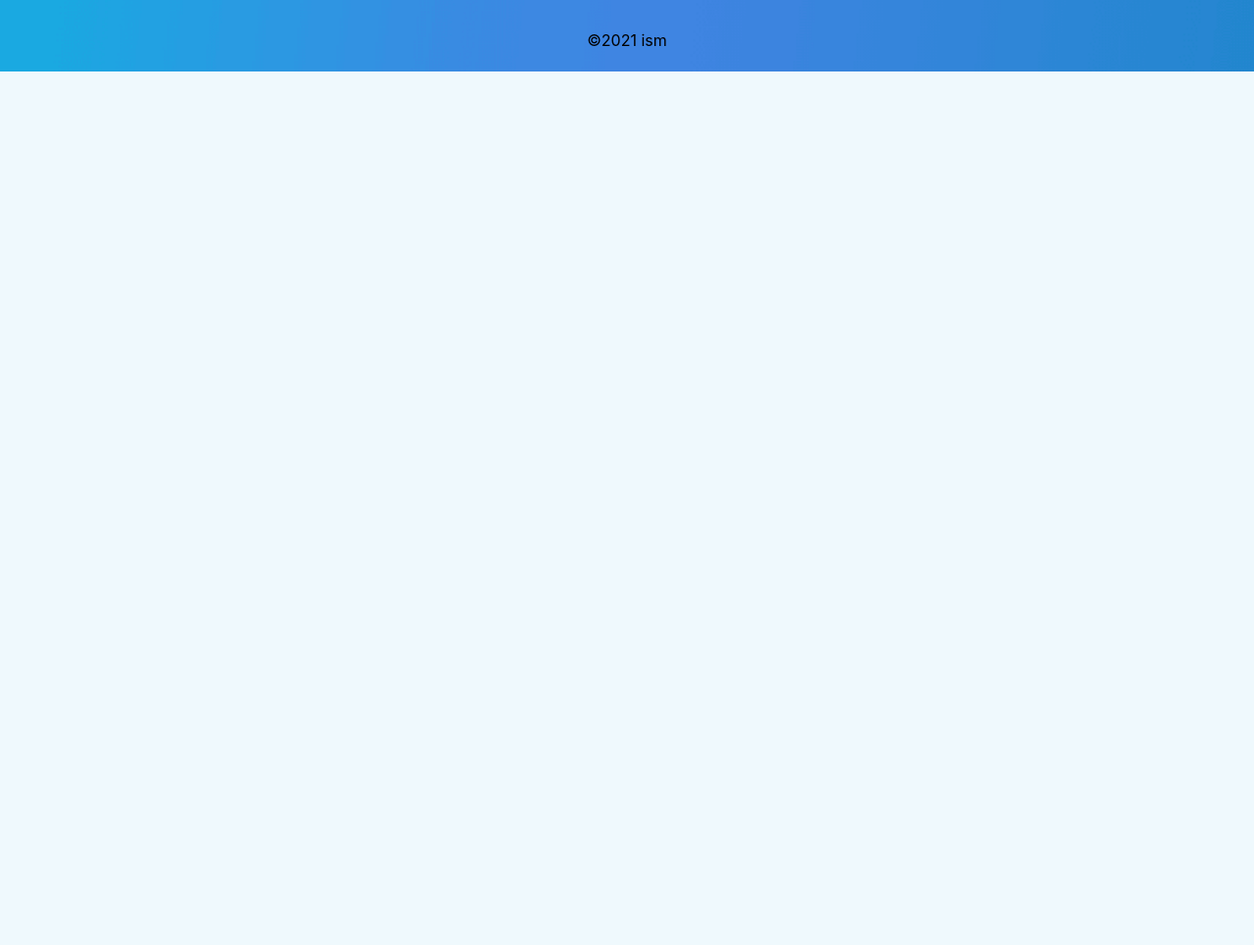
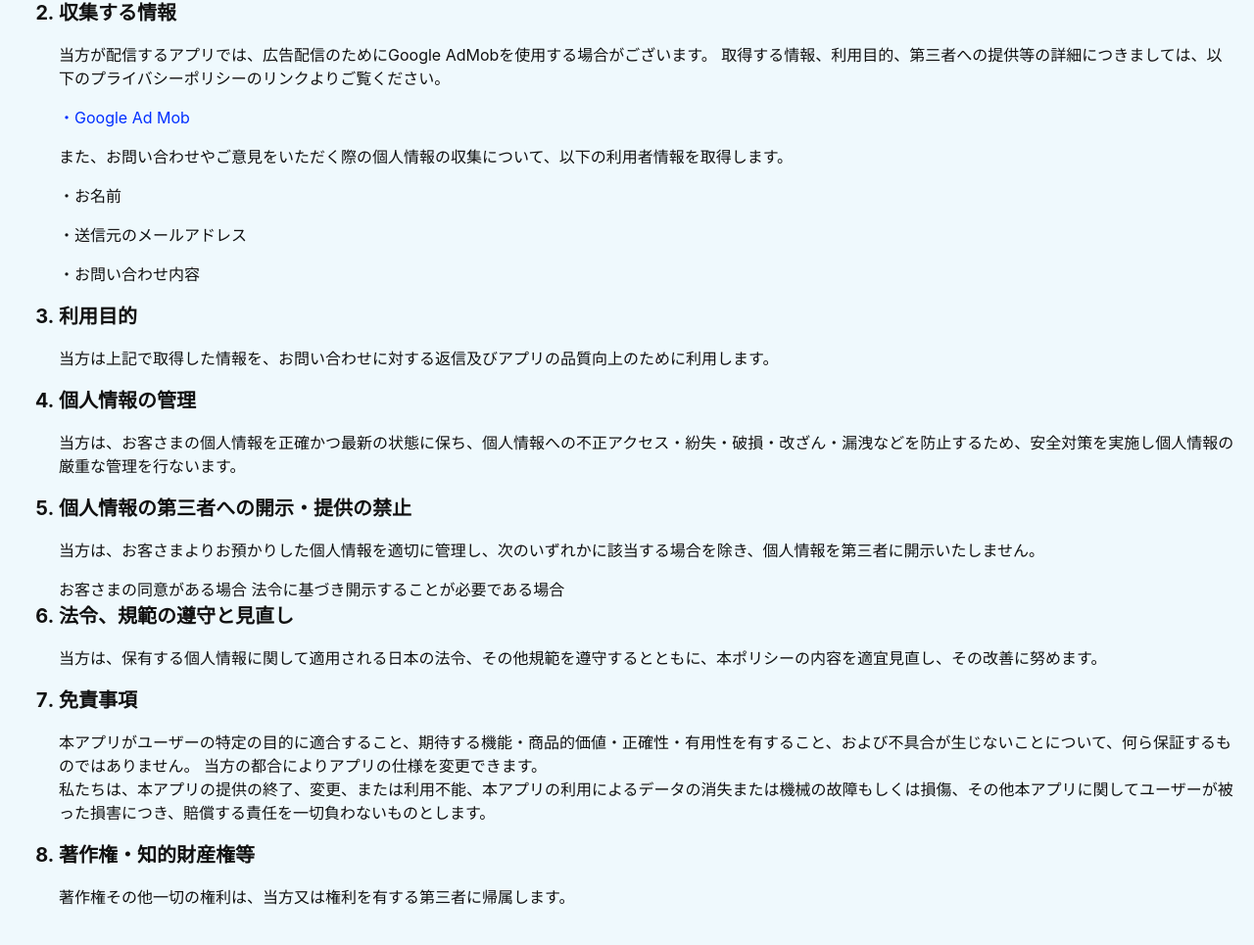
Before and after one commit to Ryu0118/TermsAndConditions, a plain HTML site: page stweb/pp/index.html in a window 1280 px wide. Shown: the part 387-1352 px from the top of the page at 98% size. Before the commit the page ends 800 px from the top, so only its background shows below. Drawn offline with Linux system fonts and the light colour scheme.

Commit message:
added privacy policy

```diff
--- a/stweb/css/style.css
+++ b/stweb/css/style.css
@@ -448,3 +448,27 @@ a.kiyaku-a{
   width: 100%;
   height: 1200px;
 }
+.p-p{
+  margin: 0 20px;
+}
+
+.p-p li{
+  font-weight: bold;
+  font-size: 20px;
+}
+
+.p-p a{
+  color: #002fff;
+}
+
+.p-p a:hover{
+  color: #001fa7;
+}
+
+.kiyaku-section a{
+  color: #002fff;
+}
+
+.kiyaku-section a:hover{
+  color: #001fa7;
+}
--- a/stweb/pp/index.html
+++ b/stweb/pp/index.html
@@ -2,9 +2,9 @@
 <html lang="ja">
 <head>
     <meta charset="UTF-8">
-    <title>お問い合わせ - 勉強分析</title>
+    <title>プライバシー・ポリシー - 勉強分析</title>
     <meta name="keywords" content="勉強分析, 勉強, アプリ, Study Analysis">
-    <meta name="discription" content="勉強分析（Syudy Analysis）のホームページです。">
+    <meta name="discription" content="勉強分析（Syudy Analysis）のプライバシーポリシーページです。">
 
     <meta name="viewport" content="width=device-width, initial-scale=1, shrink-to-fit-no">
     <meta name="format-detaction" content="telephone=no">
@@ -37,7 +37,45 @@
     </header>
     <main>
         <section class="p-p">
+            <h1>プライバシー・ポリシー</h1>
+            <ol>
+                <li>はじめに</li>
 
+            <ul>勉強分析(以下「当方」)は，本アプリ上で提供するサービス（以下,「本サービス」といいます。）における，ユーザーの個人情報の取扱いについて，以下のとおりプライバシーポリシー（以下，「本ポリシー」といいます。）を定めます。 本アプリのご使用によって、本規約に同意していただいたものとみなします。</ul>
+            <li>収集する情報</li>
+
+            <ul>当方が配信するアプリでは、広告配信のためにGoogle AdMobを使用する場合がございます。 取得する情報、利用目的、第三者への提供等の詳細につきましては、以下のプライバシーポリシーのリンクよりご覧ください。</ul>
+
+            <a href="https://policies.google.com/technologies/ads?hl=ja" target="_blank" >・Google Ad Mob</a>
+            <ul>また、お問い合わせやご意見をいただく際の個人情報の収集について、以下の利用者情報を取得します。</ul>
+
+
+                <ul>・お名前</ul>
+                <ul>・送信元のメールアドレス</ul>
+                <ul>・お問い合わせ内容</ul>
+
+
+            <li>利用目的</li>
+            <ul>当方は上記で取得した情報を、お問い合わせに対する返信及びアプリの品質向上のために利用します。</ul>
+
+            <li>個人情報の管理</li>
+            <ul>当方は、お客さまの個人情報を正確かつ最新の状態に保ち、個人情報への不正アクセス・紛失・破損・改ざん・漏洩などを防止するため、安全対策を実施し個人情報の厳重な管理を行ないます。</ul>
+
+            <li>個人情報の第三者への開示・提供の禁止</li>
+            <ul>当方は、お客さまよりお預かりした個人情報を適切に管理し、次のいずれかに該当する場合を除き、個人情報を第三者に開示いたしません。</ul>
+
+            お客さまの同意がある場合
+            法令に基づき開示することが必要である場合
+            <li>法令、規範の遵守と見直し</li>
+            <ul>当方は、保有する個人情報に関して適用される日本の法令、その他規範を遵守するとともに、本ポリシーの内容を適宜見直し、その改善に努めます。</ul>
+
+            <li>免責事項</li>
+            <ul>本アプリがユーザーの特定の目的に適合すること、期待する機能・商品的価値・正確性・有用性を有すること、および不具合が生じないことについて、何ら保証するものではありません。 当方の都合によりアプリの仕様を変更できます。<br>
+            私たちは、本アプリの提供の終了、変更、または利用不能、本アプリの利用によるデータの消失または機械の故障もしくは損傷、その他本アプリに関してユーザーが被った損害につき、賠償する責任を一切負わないものとします。</ul>
+
+            <li>著作権・知的財産権等</li>
+            <ul>著作権その他一切の権利は、当方又は権利を有する第三者に帰属します。</ul>
+        </ol>
 　　</section>
     </main>
     <footer class="footer">
```
Also changed, not shown: stweb/contact/index.html (+1 -1 lines), stweb/kiyaku/index.html (+2 -2 lines), 4 other files.
